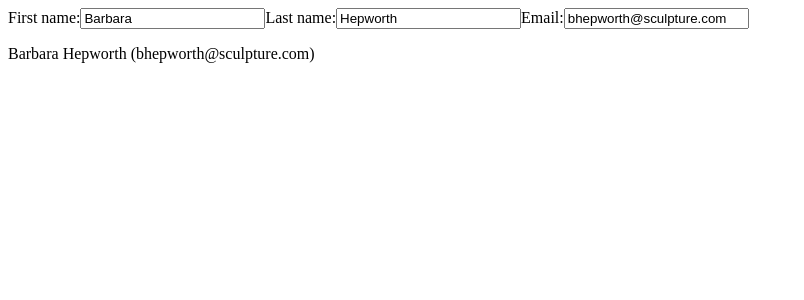
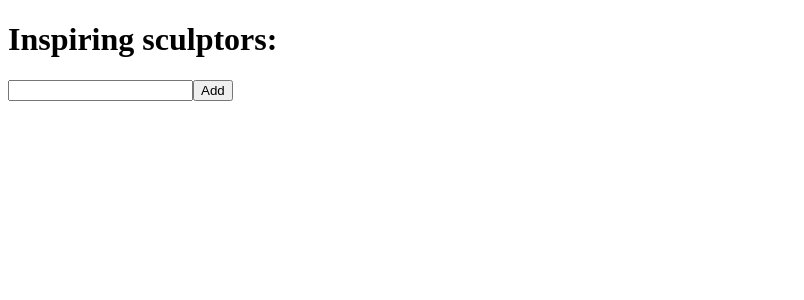
Before and after one commit to razibulislam014/React-Practice, a React (Vite) app: page / in a window 1280 px wide. Shown: the top 300 px of the page, without its empty margins (0-804 px from the left). Built offline with nearby package versions, Linux system fonts and the light colour scheme.

Commit message:
adding in array

```diff
--- a/src/App.jsx
+++ b/src/App.jsx
@@ -1,44 +1,31 @@
 import { useState } from "react";
 
-export default function Form() {
-  const [person, setPerson] = useState({
-    firstName: "Barbara",
-    lastName: "Hepworth",
-    email: "bhepworth@sculpture.com",
-  });
+let nextId = 0;
 
-  function handleChange(e) {
-    setPerson({
-      ...person,
-      [e.target.name]: e.target.value,
-    });
-  }
+export default function List() {
+  const [name, setName] = useState("");
+  const [artists, setArtists] = useState([]);
 
   return (
     <>
-      <label>
-        First name:
-        <input
-          name="firstName"
-          value={person.firstName}
-          onChange={handleChange}
-        />
-      </label>
-      <label>
-        Last name:
-        <input
-          name="lastName"
-          value={person.lastName}
-          onChange={handleChange}
-        />
-      </label>
-      <label>
-        Email:
-        <input name="email" value={person.email} onChange={handleChange} />
-      </label>
-      <p>
-        {person.firstName} {person.lastName} ({person.email})
-      </p>
+      <h1>Inspiring sculptors:</h1>
+      <input value={name} onChange={(e) => setName(e.target.value)} />
+      <button
+        onClick={() => {
+          // artists.push({
+          //   id: nextId++,
+          //   name: name,
+          // });
+          setArtists([...artists, { id: nextId++, name: name }]); // Correct
+        }}
+      >
+        Add
+      </button>
+      <ul>
+        {artists.map((artist) => (
+          <li key={artist.id}>{artist.name}</li>
+        ))}
+      </ul>
     </>
   );
 }
```
